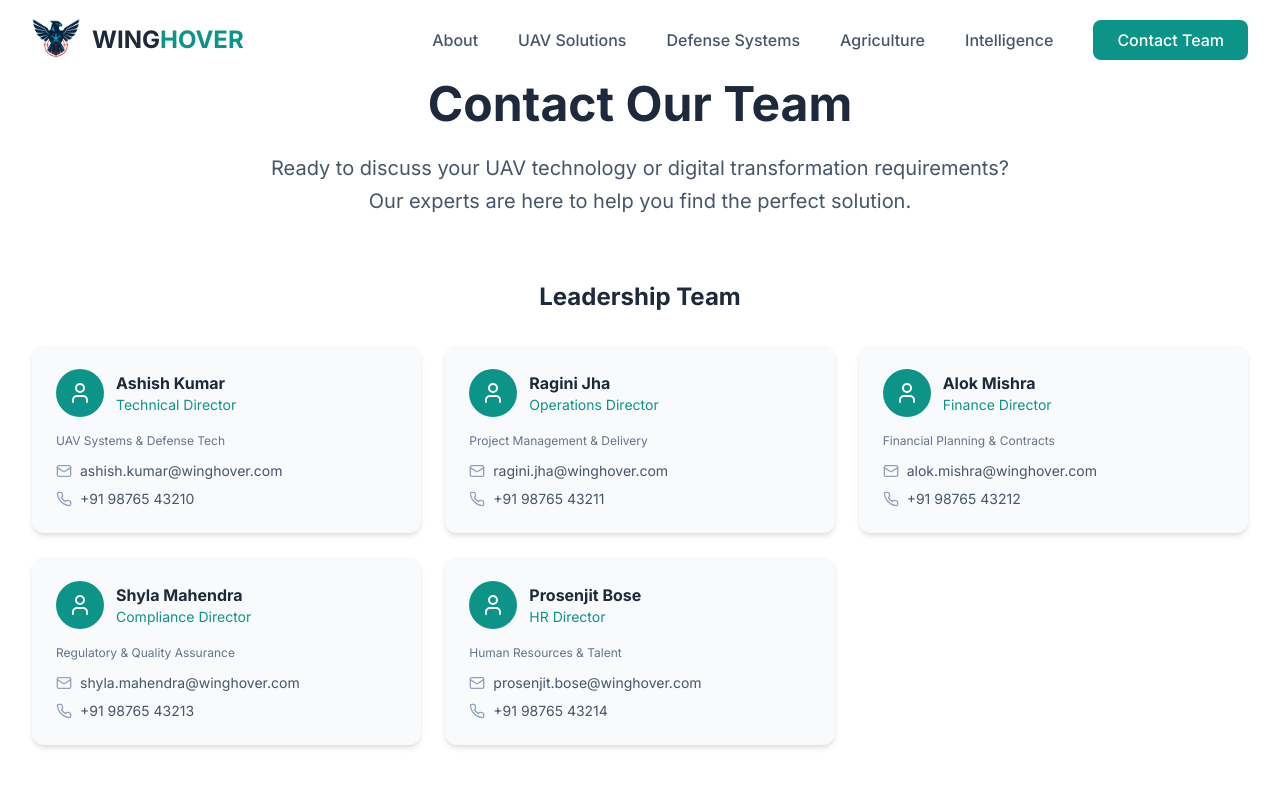
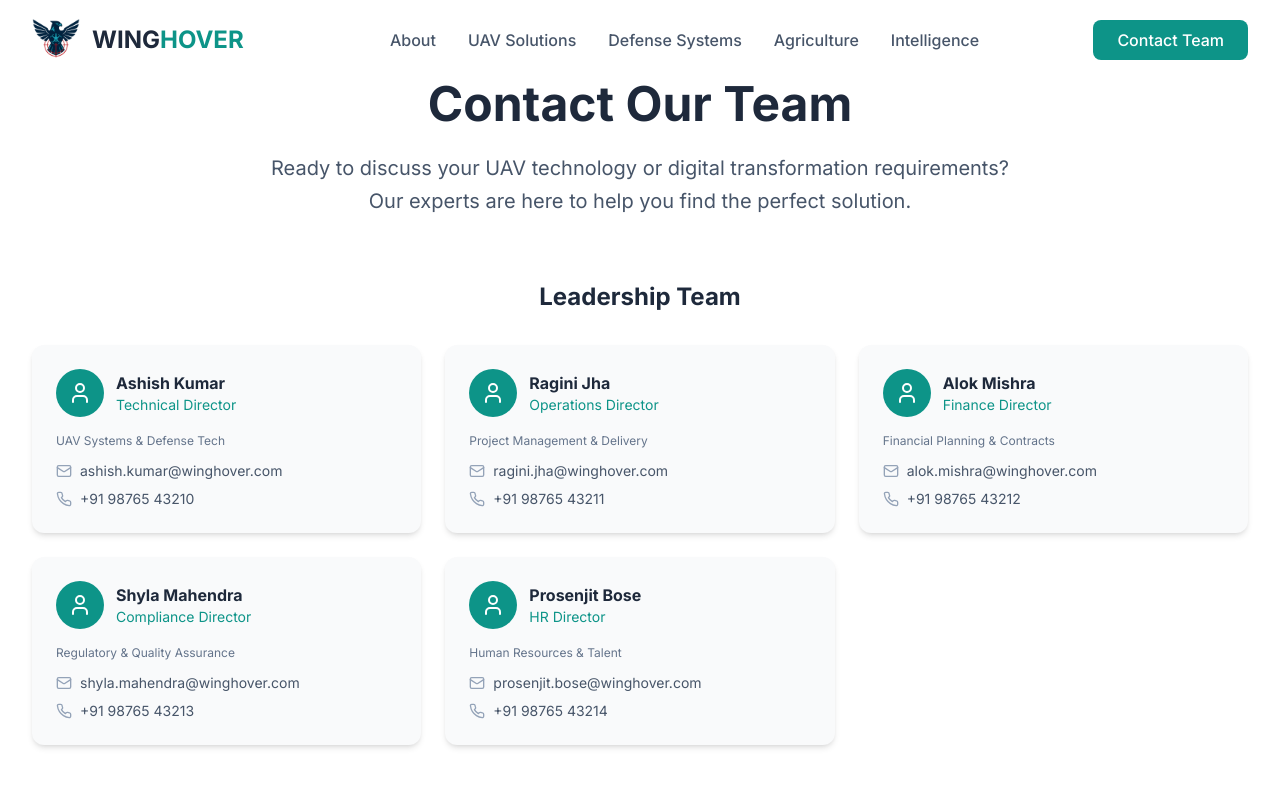
Before and after one commit to baludeepak7/wing-hover, a React (Vite) app: page /wing-hover/contact in a window 1280 px wide. Shown: the top 800 px of the page. Built offline with nearby package versions, Linux system fonts and the light colour scheme.

Commit message:
Fix Header Spacing Between Logo and Navigation

```diff
--- a/src/components/Header.tsx
+++ b/src/components/Header.tsx
@@ -73,7 +73,7 @@ const Header = () => {
       <nav className="container mx-auto px-4 sm:px-6 lg:px-8">
         <div className="flex items-center justify-between h-16 lg:h-20">
           {/* Logo Section */}
-          <Link to="/" className="flex items-center space-x-3 group flex-shrink-0">
+          <Link to="/" className="flex items-center space-x-3 group flex-shrink-0 mr-8">
             <div className="relative">
               <img src={ShieldPng} alt="WINGHOVER logo" className="w-10 h-10 lg:w-12 lg:h-12" />
             </div>
@@ -84,7 +84,7 @@ const Header = () => {
           </Link>
 
           {/* Desktop Navigation */}
-          <div className="hidden lg:flex items-center space-x-8 xl:space-x-10">
+          <div className="hidden lg:flex items-center space-x-6 xl:space-x-8 flex-1 justify-center">
             {navItems.map((item) => (
               <button
                 key={item.id}
@@ -94,9 +94,13 @@ const Header = () => {
                 {item.name}
               </button>
             ))}
+          </div>
+
+          {/* Contact Button */}
+          <div className="hidden lg:block flex-shrink-0">
             <button
               onClick={() => scrollToSection('contact')}
-              className="bg-teal-600 hover:bg-teal-700 text-white px-6 py-2 rounded-lg font-medium transition-colors whitespace-nowrap ml-4"
+              className="bg-teal-600 hover:bg-teal-700 text-white px-6 py-2 rounded-lg font-medium transition-colors whitespace-nowrap"
             >
               Contact Team
             </button>
```
